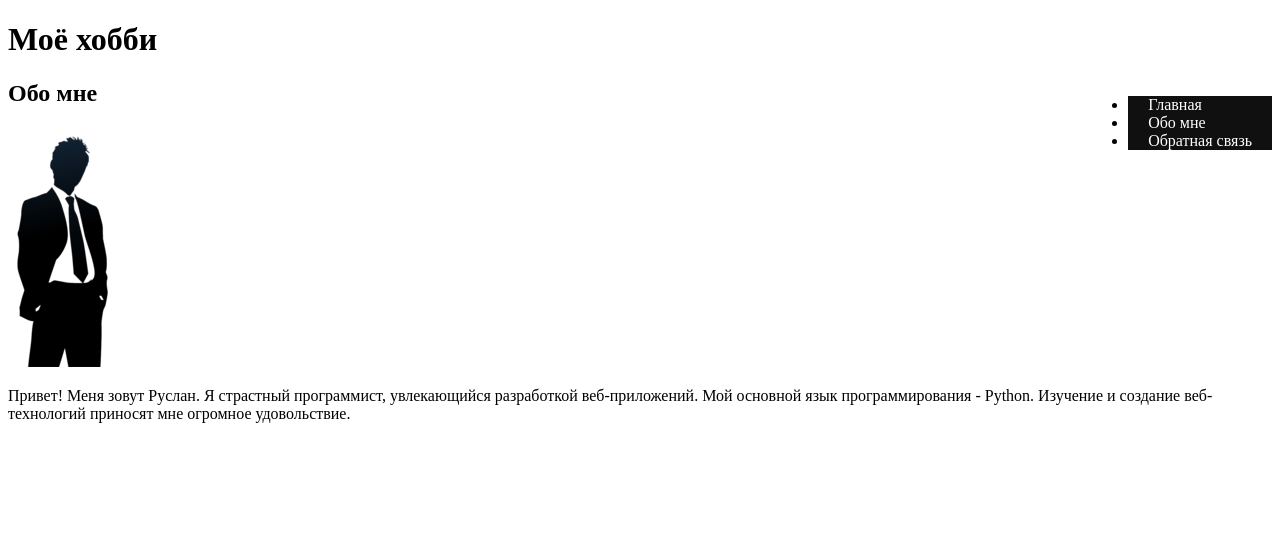
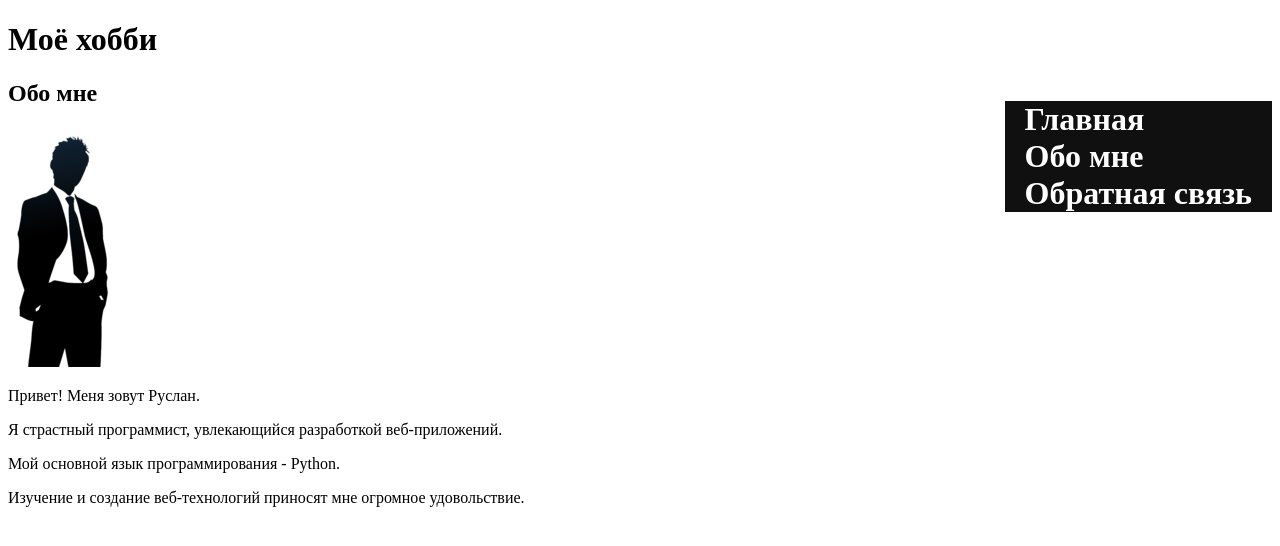
Before and after one commit to Radius34/FPW_module_E1.8, a plain HTML site: page Hoby/about.html in a window 1280 px wide. Drawn offline with Linux system fonts and the light colour scheme.

Commit message:
Update about.html

```diff
--- a/Hoby/about.html
+++ b/Hoby/about.html
@@ -1,27 +1,31 @@
 <!DOCTYPE html>
-<html>
+<html lang="ru>
 <head>
-    <title>Обо мне</title>
+<meta charset="utf-8">
+    <title>Моё хобби</title>
     <link rel="stylesheet" type="text/css" href="styles.css">
 </head>
 <body>
-    <div class="header">
-        <div class="inner-header">
-            <div class="logo-container">
-                <h1>Моё хобби</h1>
-            </div>
+<header>
+<div class="menu-left">
+<h1>Моё хобби</h1>
+</div>
+<div class="menu-right">
+<h1 class="navigation">
+<a href="index.html" class="highlight">Главная</a>
+<a href="about.html" class="highlight">Обо мне</a>
+<a href="contacts.html" class="highlight">Обратная связь</a>
+</h1>
+</div>
+</header>
 
-            <ul class="navigation">
-                <li><a href="index.html" class="highlight">Главная</a></li>
-                <li><a href="about.html" class="highlight">Обо мне</a></li>
-                <li><a href="contacts.html" class="highlight">Обратная связь</a></li>
-            </ul>
-        </div>
-    </div>
     <div class="content">
         <h2>Обо мне</h2>
         <img src="my_photo.png" alt="Моя фотография" class="float-left">
-        <p>Привет! Меня зовут Руслан. Я страстный программист, увлекающийся разработкой веб-приложений. Мой основной язык программирования - Python. Изучение и создание веб-технологий приносят мне огромное удовольствие.</p>
+        <p>Привет! Меня зовут Руслан.</p>
+		<p>Я страстный программист, увлекающийся разработкой веб-приложений.</p>
+		<p>Мой основной язык программирования - Python.</p>
+		<p>Изучение и создание веб-технологий приносят мне огромное удовольствие.</p>
     </div>
 </body>
 </html>
```
